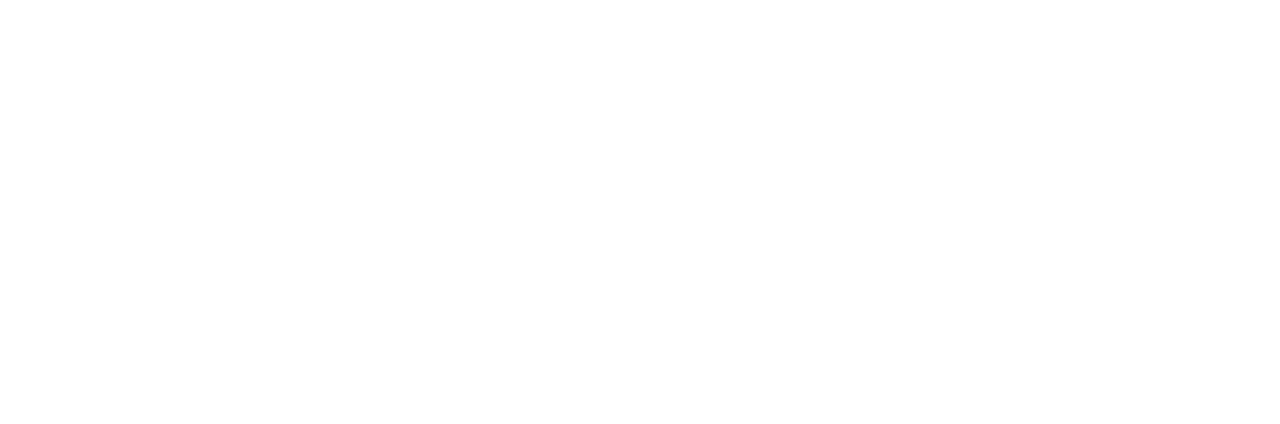
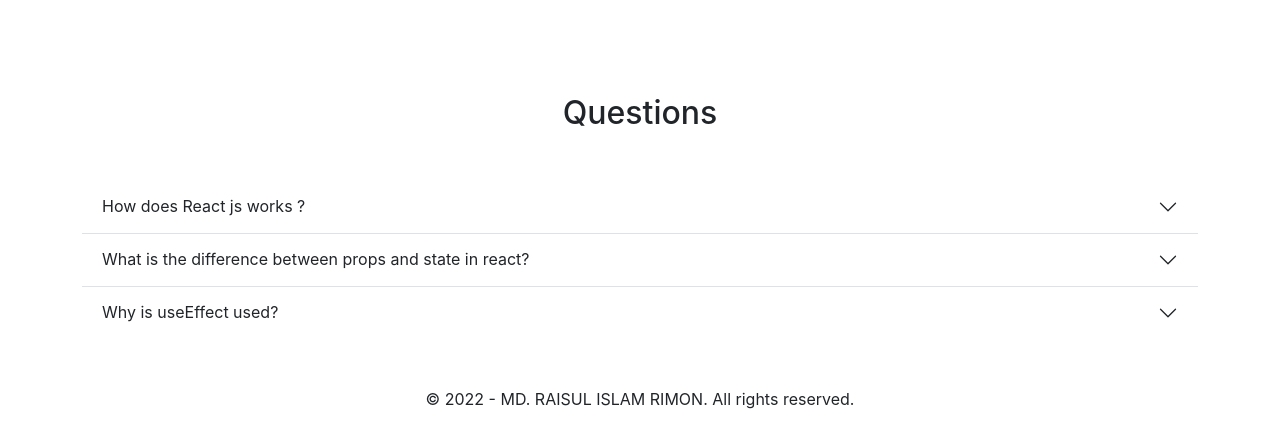
Before and after one commit to RaisulislamRimon/project8-ultra-active-club, a React (Create React App) app: page / in a window 1280 px wide. Shown: the part 1198-1622 px from the top of the page. Before the commit the page ends 1196 px from the top, so only its background shows below. Built offline with nearby package versions, Linux system fonts and the light colour scheme.

Commit message:
added footer

```diff
--- a/src/App.js
+++ b/src/App.js
@@ -2,12 +2,16 @@
 import Header from "./components/Header/Header";
 import MainClub from "./components/MainClub/MainClub";
 import "react-toastify/dist/ReactToastify.css";
+import Questions from "./components/Questions/Questions";
+import Footer from "./components/Footer/Footer";
 
 function App() {
   return (
     <div>
       <Header />
       <MainClub />
+      <Questions />
+      <Footer />
     </div>
   );
 }
--- /dev/null
+++ b/src/components/Footer/Footer.js
@@ -0,0 +1,11 @@
+import React from "react";
+
+const Footer = () => {
+  return (
+    <div className="text-center">
+      <p>&copy; 2022 - MD. RAISUL ISLAM RIMON. All rights reserved.</p>
+    </div>
+  );
+};
+
+export default Footer;
--- /dev/null
+++ b/src/components/Questions/Questions.js
@@ -0,0 +1,103 @@
+import React from "react";
+
+const Questions = () => {
+  return (
+    <div className="mt-5 text-center container py-5">
+      <h2 className="mb-5">Questions</h2>
+      <div>
+        <div className="accordion accordion-flush" id="accordionFlushExample">
+          <div className="accordion-item">
+            <h2 className="accordion-header" id="flush-headingOne">
+              <button
+                className="accordion-button collapsed"
+                type="button"
+                data-bs-toggle="collapse"
+                data-bs-target="#flush-collapseOne"
+                aria-expanded="false"
+                aria-controls="flush-collapseOne"
+              >
+                How does React js works ?
+              </button>
+            </h2>
+            <div
+              id="flush-collapseOne"
+              className="accordion-collapse collapse"
+              aria-labelledby="flush-headingOne"
+              data-bs-parent="#accordionFlushExample"
+            >
+              <div className="accordion-body">
+                React is a very popular JavaScript library. Changing something
+                in virtual dom vs changing something in the real dom doesn't
+                make much difference. The real difference is after that. When we
+                are changing the real DOM in the browser, it will trigger layout
+                and repaint, which takes extra resources and is very expensive.
+                This means that we have to avoid touching the DOM, as much as we
+                can and should only change something there, when absolutely sure
+                it's the minimal course of actions.
+              </div>
+            </div>
+          </div>
+          <div className="accordion-item">
+            <h2 className="accordion-header" id="flush-headingTwo">
+              <button
+                className="accordion-button collapsed"
+                type="button"
+                data-bs-toggle="collapse"
+                data-bs-target="#flush-collapseTwo"
+                aria-expanded="false"
+                aria-controls="flush-collapseTwo"
+              >
+                What is the difference between props and state in react?
+              </button>
+            </h2>
+            <div
+              id="flush-collapseTwo"
+              className="accordion-collapse collapse"
+              aria-labelledby="flush-headingTwo"
+              data-bs-parent="#accordionFlushExample"
+            >
+              <div className="accordion-body">
+                Props are used to pass data from one component to another. The
+                state is a local data storage that is local to the component
+                only and cannot be passed to other components. props (short for
+                “properties”) and state are both plain JavaScript objects. props
+                get passed to the component (similar to function parameters)
+                whereas state is managed within the component (similar to
+                variables declared within a function).
+              </div>
+            </div>
+          </div>
+          <div className="accordion-item">
+            <h2 className="accordion-header" id="flush-headingThree">
+              <button
+                className="accordion-button collapsed"
+                type="button"
+                data-bs-toggle="collapse"
+                data-bs-target="#flush-collapseThree"
+                aria-expanded="false"
+                aria-controls="flush-collapseThree"
+              >
+                Why is useEffect used?
+              </button>
+            </h2>
+            <div
+              id="flush-collapseThree"
+              className="accordion-collapse collapse"
+              aria-labelledby="flush-headingThree"
+              data-bs-parent="#accordionFlushExample"
+            >
+              <div className="accordion-body">
+                The useEffect Hook allows you to perform side effects in your
+                components. Some examples of side effects are: fetching data,
+                directly updating the DOM, and timers. useEffect accepts two
+                arguments. The second argument is optional.
+              </div>
+            </div>
+          </div>
+        </div>
+      </div>
+    </div>
+  );
+};
+
+export default Questions;
```
